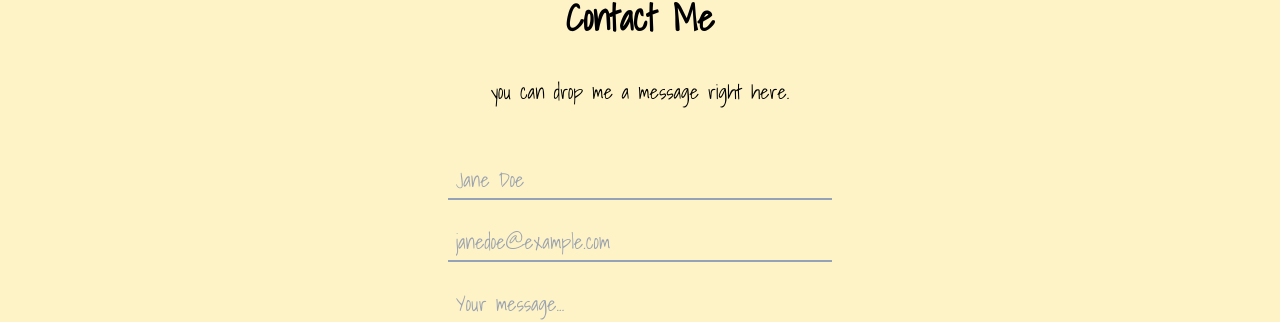
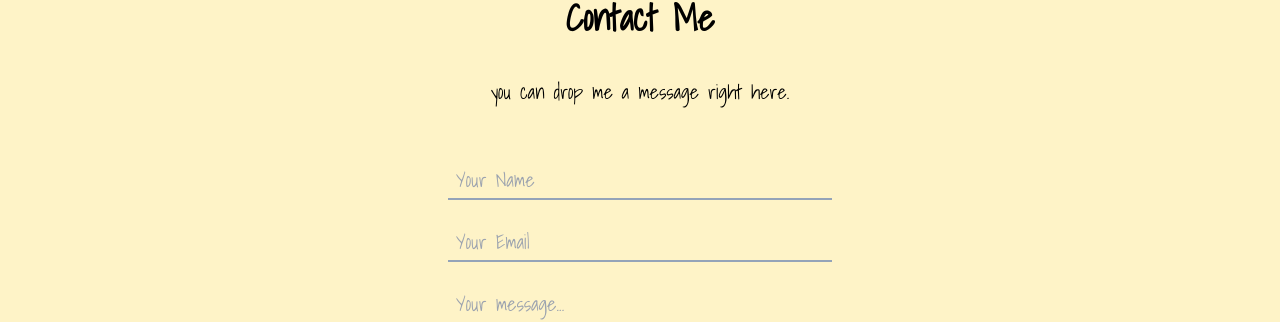
Before and after one commit to abu-git/sam-cv, a Next.js app: page / in a window 1280 px wide. Shown: the part 2606-2928 px from the top of the page. Built offline with nearby package versions, Linux system fonts and the light colour scheme.

Commit message:
contact placeholder edit

```diff
--- a/components/Contact.js
+++ b/components/Contact.js
@@ -90,7 +90,7 @@ function Contact() {
                             type="text"
                             value={name}
                             onChange={(e) => setName(e.target.value)}
-                            className="appearance-none bg-transparent border-b-2 border-slate-400 w-full text-black dark:text-white mr-3 py-1 px-2 text-xl focus:outline-none focus:border-black dark:focus:border-amber-100" placeholder="Jane Doe" aria-label="Full name"/>
+                            className="appearance-none bg-transparent border-b-2 border-slate-400 w-full text-black dark:text-white mr-3 py-1 px-2 text-xl focus:outline-none focus:border-black dark:focus:border-amber-100" placeholder="Your Name" aria-label="Full name"/>
                     </div>
                     <div className='mb-6'>
                         {errors?.email && (
@@ -103,7 +103,7 @@ function Contact() {
                             type="text"
                             value={email}
                             onChange={(e) => setEmail(e.target.value)}
-                            className="appearance-none bg-transparent border-b-2 border-slate-400 w-full text-black dark:text-white mr-3 py-1 px-2 text-xl focus:outline-none focus:border-black dark:focus:border-amber-100" placeholder="janedoe@example.com" aria-label="Email"/>
+                            className="appearance-none bg-transparent border-b-2 border-slate-400 w-full text-black dark:text-white mr-3 py-1 px-2 text-xl focus:outline-none focus:border-black dark:focus:border-amber-100" placeholder="Your Email" aria-label="Email"/>
                     </div>
                     <div className='mb-6'>
                         {errors?.message && (
```
Also changed, not shown: 1 other file (tests, documents, lock files or other folders).
